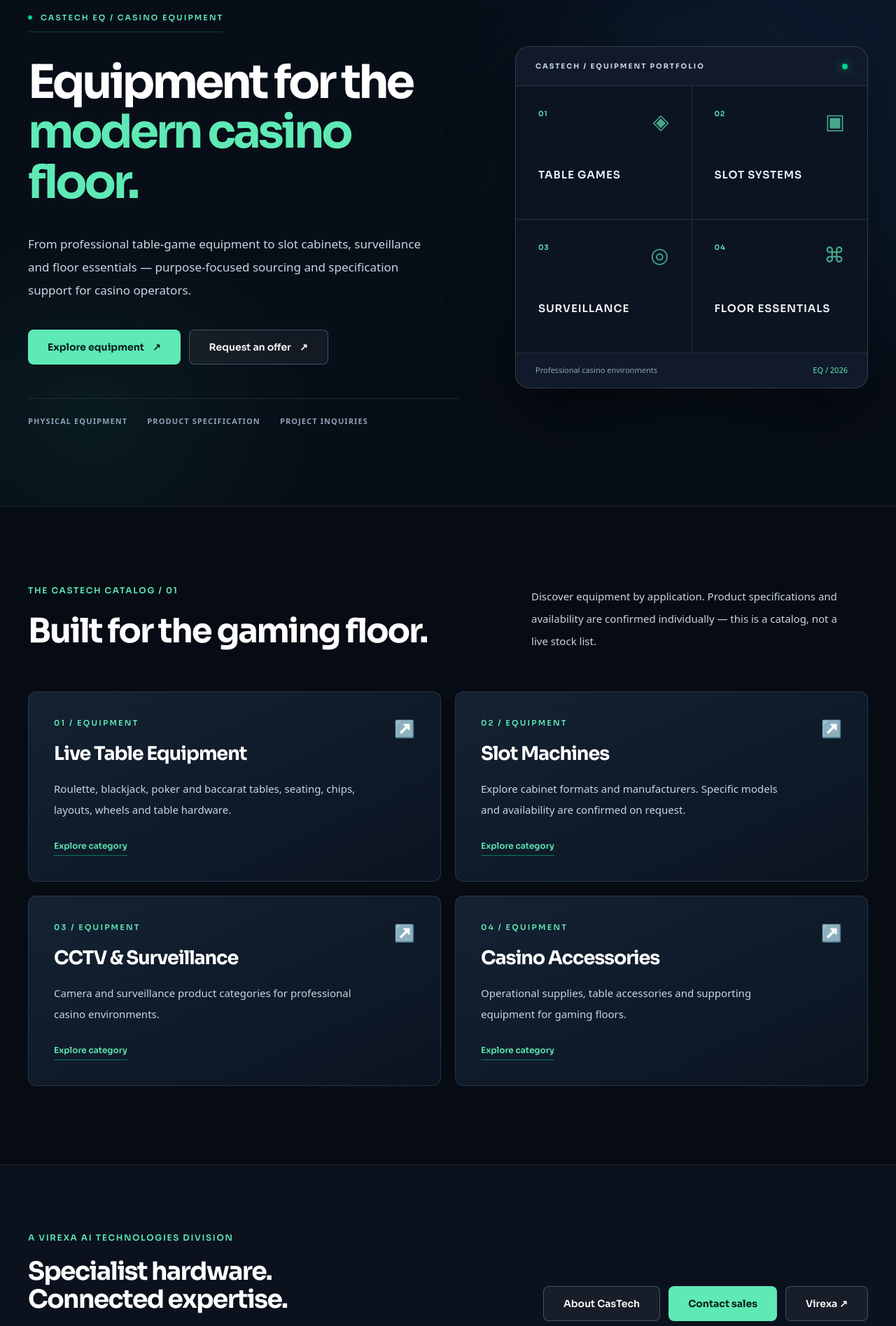
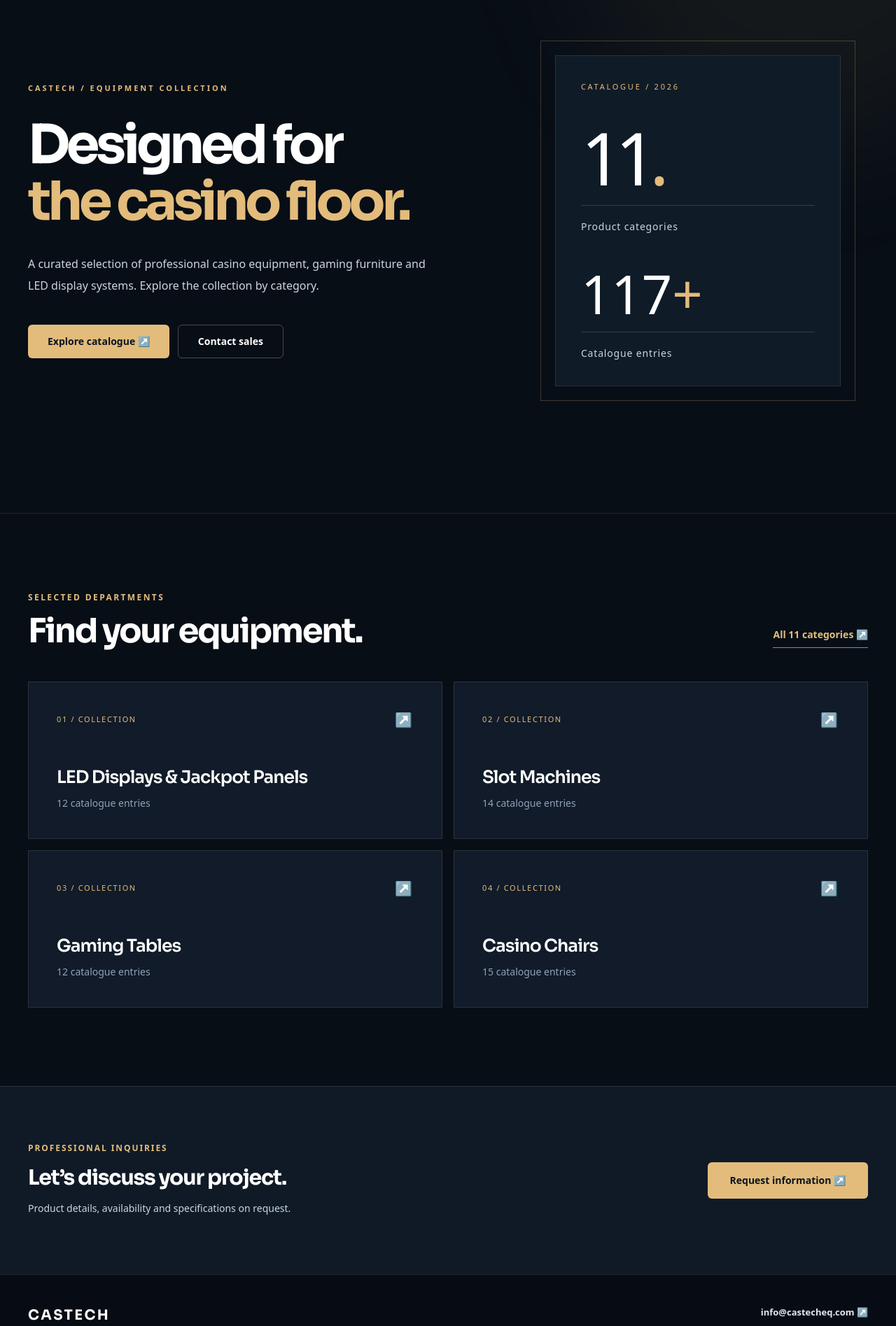
Before and after one commit to blldrmz/castech-site, a Next.js app: page / in a window 1280 px wide. Shown: the part 180-2075 px from the top of the page at 70% size. Built offline with nearby package versions, Linux system fonts and the light colour scheme.

Commit message:
Simplify CasTech EQ into elegant compact storefront and clean searchable catalogue

```diff
--- a/src/components/HomeLanding.tsx
+++ b/src/components/HomeLanding.tsx
@@ -1,109 +1,19 @@
-import { homeCategoryCards, homeHero } from "@/content/home";
 import Link from "next/link";
-
-const categoryDetails = [
-  { id: "01", short: "TABLE GAMES", icon: "◈" },
-  { id: "02", short: "SLOT SYSTEMS", icon: "▣" },
-  { id: "03", short: "SURVEILLANCE", icon: "◎" },
-  { id: "04", short: "FLOOR ESSENTIALS", icon: "⌘" },
-] as const;
-
-export function HomeLanding() {
-  return (
-    <>
-      <section id="home" className="relative overflow-hidden border-b border-white/10 bg-[#080e18]">
-        <div aria-hidden="true" className="pointer-events-none absolute inset-0 bg-[radial-gradient(ellipse_55%_75%_at_90%_30%,rgba(59,130,246,0.12),transparent_70%),radial-gradient(ellipse_35%_45%_at_10%_85%,rgba(16,185,129,0.08),transparent_70%)]" />
-        <div className="relative castech-container grid items-center gap-14 py-24 sm:py-28 lg:min-h-[660px] lg:grid-cols-[1.1fr_.9fr] lg:gap-20 lg:py-28">
-          <div>
-            <div className="inline-flex items-center gap-3 border-b border-emerald-400/25 pb-3 font-heading text-[11px] font-semibold uppercase tracking-[0.19em] text-emerald-300">
-              <span className="h-1.5 w-1.5 rounded-full bg-emerald-400" />
-              {homeHero.eyebrow}
-            </div>
-            <h1 className="mt-9 max-w-[790px] font-heading text-[clamp(2.85rem,5.2vw,5.6rem)] font-bold leading-[1.07] tracking-[-0.06em] text-white">
-              {homeHero.title} <span className="text-emerald-300">{homeHero.titleLine2}</span>
-            </h1>
-            <p className="mt-9 max-w-xl text-[15px] font-medium leading-[1.95] text-slate-300 sm:text-[17px]">
-              {homeHero.lead}
-            </p>
-            <div className="mt-10 flex flex-wrap gap-3">
-              <Link href="/live-games" className="castech-btn-primary">Explore equipment <span className="ml-3" aria-hidden>↗</span></Link>
-              <Link href="/contact" className="castech-btn-secondary">Request an offer <span className="ml-3" aria-hidden>↗</span></Link>
-            </div>
-            <div className="mt-12 flex flex-wrap gap-x-7 gap-y-3 border-t border-white/10 pt-6 text-[11px] font-semibold uppercase tracking-[0.1em] text-slate-400">
-              <span>Physical equipment</span><span>Product specification</span><span>Project inquiries</span>
-            </div>
-          </div>
-
-          <div className="relative mx-auto w-full max-w-[520px]" aria-label="CasTech equipment categories">
-            <div aria-hidden="true" className="absolute -inset-8 rounded-full bg-emerald-500/[0.035] blur-3xl" />
-            <div className="relative overflow-hidden rounded-[20px] border border-white/15 bg-[#101a2a] shadow-[0_35px_85px_rgba(0,0,0,.55)]">
-              <div className="flex items-center justify-between border-b border-white/10 px-7 py-5">
-                <span className="font-heading text-[10px] font-bold uppercase tracking-[0.2em] text-slate-300">CasTech / Equipment portfolio</span>
-                <span className="h-2 w-2 rounded-full bg-emerald-400 shadow-[0_0_14px_rgba(52,211,153,.7)]" />
-              </div>
-              <div className="grid grid-cols-2 gap-px bg-white/10">
-                {categoryDetails.map((item, i) => (
-                  <Link key={item.id} href={homeCategoryCards[i].href} className="group min-h-[155px] bg-[#0c1422] p-6 transition hover:bg-[#152535] sm:min-h-[190px] sm:p-8">
-                    <div className="flex items-start justify-between">
-                      <span className="font-heading text-[10px] font-semibold tracking-widest text-emerald-300">{item.id}</span>
-                      <span className="text-3xl font-light text-emerald-300/70" aria-hidden>{item.icon}</span>
-                    </div>
-                    <div className="mt-9 font-heading text-sm font-semibold uppercase tracking-[0.06em] text-slate-100 sm:mt-12 sm:text-[15px]">{item.short}</div>
-                  </Link>
-                ))}
-              </div>
-              <div className="flex justify-between gap-4 border-t border-white/10 px-7 py-4 text-[11px] text-slate-400">
-                <span>Professional casino environments</span>
-                <span className="text-emerald-300">EQ / 2026</span>
-              </div>
-            </div>
-          </div>
-        </div>
-      </section>
-
-      <section className="border-b border-white/10 bg-[#070c14]" aria-labelledby="home-categories-heading">
-        <div className="castech-container castech-section-y">
-          <div className="grid gap-8 lg:grid-cols-[1fr_0.7fr] lg:items-end">
-            <div>
-              <p className="castech-eyebrow">The CasTech catalog / 01</p>
-              <h2 id="home-categories-heading" className="mt-5 max-w-3xl font-heading text-4xl font-bold leading-tight tracking-[-0.045em] text-white sm:text-5xl">Built for the gaming floor.</h2>
-            </div>
-            <p className="max-w-md text-[15px] leading-8 text-slate-300">
-              Discover equipment by application. Product specifications and availability are confirmed individually — this is a catalog, not a live stock list.
-            </p>
-          </div>
-          <div className="mt-14 grid gap-4 md:grid-cols-2 lg:gap-5">
-            {homeCategoryCards.map((card, i) => (
-              <Link key={card.href} href={card.href} className="group relative flex min-h-[260px] flex-col justify-between overflow-hidden rounded-xl border border-slate-700/70 bg-gradient-to-br from-[#142233] to-[#0b1421] p-8 transition duration-200 hover:-translate-y-0.5 hover:border-emerald-400/40 sm:p-9">
-                <div className="flex items-start justify-between">
-                  <span className="font-heading text-[11px] font-semibold tracking-[0.2em] text-emerald-300">0{i + 1} / EQUIPMENT</span>
-                  <span className="text-2xl font-light text-slate-400 transition group-hover:text-emerald-300" aria-hidden>↗</span>
-                </div>
-                <div>
-                  <h3 className="font-heading text-[23px] font-bold tracking-[-0.04em] text-white sm:text-[27px]">{card.title}</h3>
-                  <p className="mt-4 max-w-md text-sm leading-[1.95] text-slate-300 sm:text-[15px]">{card.description}</p>
-                  <span className="mt-7 inline-block border-b border-emerald-400/50 pb-1 font-heading text-[12px] font-semibold text-emerald-300">Explore category</span>
-                </div>
-              </Link>
-            ))}
-          </div>
-        </div>
-      </section>
-
-      <section className="border-b border-white/10 bg-[#0b121e]">
-        <div className="castech-container grid gap-10 py-20 sm:py-24 lg:grid-cols-[1.1fr_.9fr] lg:items-center">
-          <div>
-            <p className="castech-eyebrow">A Virexa AI Technologies division</p>
-            <h2 className="mt-5 font-heading text-3xl font-bold tracking-[-0.045em] text-white sm:text-4xl">Specialist hardware.<br/>Connected expertise.</h2>
-            <p className="mt-6 max-w-xl text-[15px] leading-8 text-slate-300">CasTech concentrates on physical casino equipment and professional supply inquiries. Virexa brings the technology and engineering focus of the wider group.</p>
-          </div>
-          <div className="flex flex-wrap gap-3 lg:justify-end">
-            <Link href="/about" className="castech-btn-secondary">About CasTech</Link>
-            <Link href="/contact" className="castech-btn-primary">Contact sales</Link>
-            <a href="https://virexa-tech.com" target="_blank" rel="noopener noreferrer" className="castech-btn-secondary">Virexa ↗</a>
-          </div>
-        </div>
-      </section>
-    </>
-  );
-}
+import { catalogueCategories } from "@/content/catalogueData";
+const focus=["led","machines","tables","chairs"];
+export function HomeLanding(){const lead=focus.map(x=>catalogueCategories.find(c=>c.slug===x)!);return <div className="bg-[#080e16]">
+<section className="relative overflow-hidden border-b border-white/10">
+<div className="pointer-events-none absolute right-[-15%] top-[-40%] h-[650px] w-[650px] rounded-full bg-[#c4a66e]/[.065] blur-[90px]"/>
+<div className="relative castech-container grid items-center gap-14 py-24 sm:py-32 lg:grid-cols-[1.15fr_.85fr] lg:py-40">
+<div><p className="text-[11px] font-bold uppercase tracking-[.27em] text-[#e2bb7a]">CASTECH / EQUIPMENT COLLECTION</p>
+<h1 className="mt-8 max-w-4xl font-heading text-[clamp(3.2rem,6vw,6.2rem)] font-bold leading-[1.06] tracking-[-.07em] text-white">Designed for<br/><span className="text-[#e3bc7b]">the casino floor.</span></h1>
+<p className="mt-8 max-w-xl text-base leading-[1.95] text-slate-300">A curated selection of professional casino equipment, gaming furniture and LED display systems. Explore the collection by category.</p>
+<div className="mt-10 flex flex-wrap gap-3"><Link href="/catalog" className="inline-flex min-h-12 items-center rounded-md bg-[#e3bc7b] px-7 text-sm font-bold text-[#0b1420] hover:bg-[#f3d59e]">Explore catalogue ↗</Link><Link href="/contact" className="inline-flex min-h-12 items-center rounded-md border border-white/25 px-7 text-sm font-semibold text-white hover:border-[#e3bc7b]">Contact sales</Link></div>
+</div>
+<div className="relative mx-auto hidden w-full max-w-[450px] lg:block"><div className="border border-[#e3bc7b]/25 p-5"><div className="border border-white/10 bg-[#101b28] p-9"><p className="text-[11px] uppercase tracking-[.25em] text-[#e3bc7b]">CATALOGUE / 2026</p><div className="mt-10 text-[104px] font-extralight leading-none tracking-[-.1em] text-white">11<span className="text-[#e3bc7b]">.</span></div><p className="mt-4 border-t border-white/15 pt-5 text-sm tracking-[.06em] text-slate-300">Product categories</p><div className="mt-12 text-[76px] font-extralight leading-none text-white">117<span className="text-[#e3bc7b]">+</span></div><p className="mt-4 border-t border-white/15 pt-5 text-sm tracking-[.06em] text-slate-300">Catalogue entries</p></div></div></div>
+</div></section>
+<section className="castech-container py-24 sm:py-28"><div className="flex flex-wrap items-end justify-between gap-8"><div><p className="text-xs font-semibold uppercase tracking-[.2em] text-[#e3bc7b]">SELECTED DEPARTMENTS</p><h2 className="mt-4 font-heading text-3xl font-bold tracking-[-.05em] text-white sm:text-5xl">Find your equipment.</h2></div><Link href="/catalog" className="border-b border-[#e3bc7b]/70 pb-2 text-sm font-semibold text-[#e3bc7b]">All 11 categories ↗</Link></div>
+<div className="mt-12 grid gap-4 sm:grid-cols-2">{lead.map((c,i)=><Link href={`/catalog?category=${c.slug}`} key={c.slug} className="group flex min-h-[225px] flex-col justify-between border border-white/10 bg-[#111b29] p-8 transition hover:border-[#e3bc7b]/60 sm:p-10"><div className="flex items-center justify-between text-[11px] tracking-[.15em] text-[#e3bc7b]"><span>0{i+1} / COLLECTION</span><span className="text-xl">↗</span></div><div><h3 className="font-heading text-[25px] font-semibold tracking-[-.04em] text-white">{c.title}</h3><p className="mt-2 text-sm text-slate-400">{c.items.length} catalogue entries</p></div></Link>)}</div>
+</section>
+<section className="border-t border-white/10 bg-[#101a27]"><div className="castech-container flex flex-col justify-between gap-7 py-20 sm:flex-row sm:items-center"><div><p className="text-xs font-bold uppercase tracking-[.16em] text-[#e3bc7b]">PROFESSIONAL INQUIRIES</p><h2 className="mt-4 font-heading text-3xl font-bold tracking-[-.04em] text-white">Let’s discuss your project.</h2><p className="mt-3 text-sm leading-7 text-slate-300">Product details, availability and specifications on request.</p></div><Link href="/contact" className="w-fit rounded-md bg-[#e3bc7b] px-8 py-4 text-sm font-bold text-[#09131c]">Request information ↗</Link></div></section>
+</div>}
```
